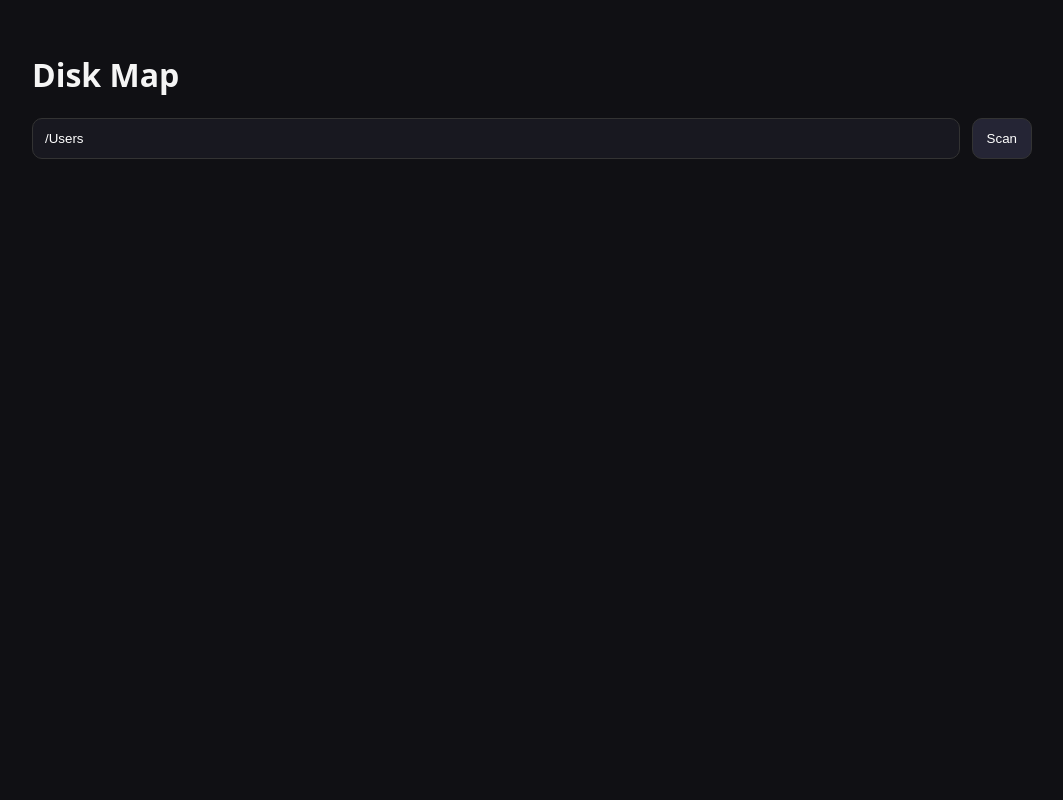
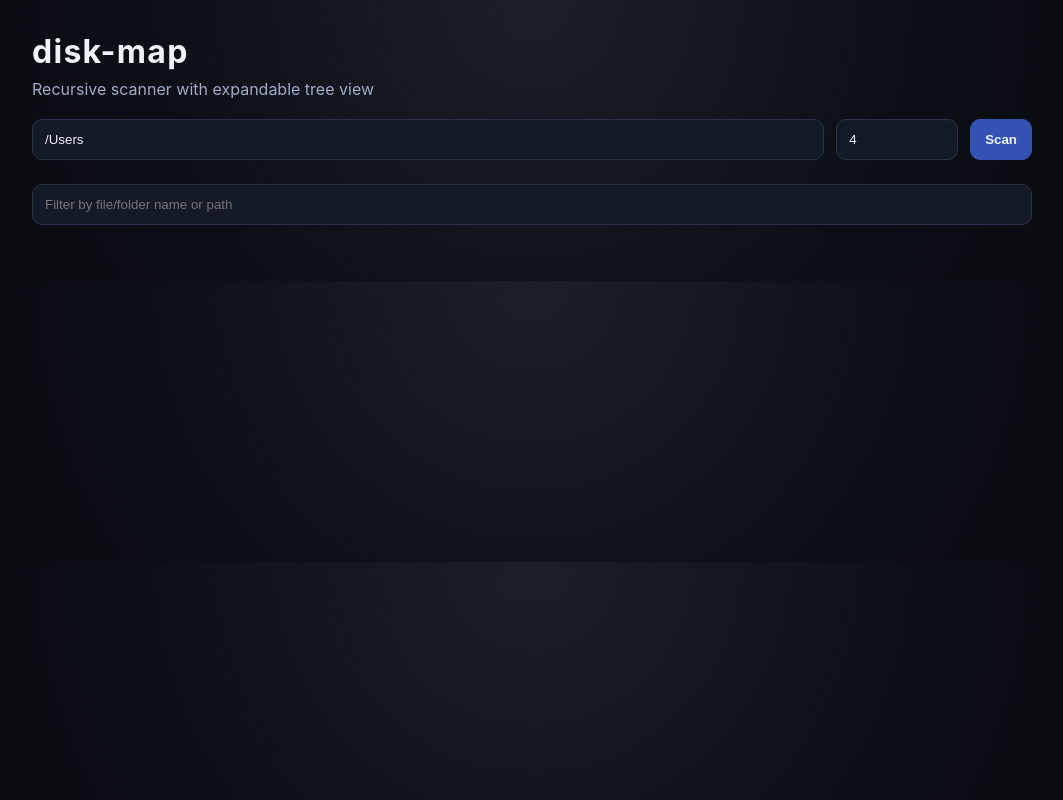
Before and after one commit to buluma/disk-map, a React (Vite) app: page / in a window 1280 px wide. Shown: the whole page, without its empty margins (108-1171 px from the left). Built offline with nearby package versions, Linux system fonts and the light colour scheme.

Commit message:
feat: improve scanner UI and persistence

```diff
--- a/src/App.css
+++ b/src/App.css
@@ -1,14 +1,28 @@
 body {
   margin: 0;
-  font-family: system-ui, sans-serif;
-  background: #101014;
-  color: #f5f5f5;
+  font-family:
+    "SF Pro Text",
+    "Inter",
+    "Segoe UI",
+    sans-serif;
+  background: radial-gradient(circle at top, #1b1f2a 0%, #0c0f15 55%, #080a0f 100%);
+  color: #eef2ff;
 }
 
 .app {
   max-width: 1000px;
   margin: 0 auto;
   padding: 32px;
+}
+
+h1 {
+  margin: 0;
+  letter-spacing: 0.04em;
+}
+
+.subtitle {
+  margin: 8px 0 20px;
+  color: #a0acc8;
 }
 
 .toolbar {
@@ -21,17 +35,36 @@ input {
   flex: 1;
   padding: 12px;
   border-radius: 10px;
-  border: 1px solid #333;
-  background: #181820;
-  color: #fff;
+  border: 1px solid #2a3349;
+  background: #141a26;
+  color: #eef2ff;
+  outline: none;
+}
+
+.depth-input {
+  width: 96px;
+  flex: 0 0 96px;
+}
+
+input:focus {
+  border-color: #4b73ff;
+  box-shadow: 0 0 0 2px rgba(75, 115, 255, 0.25);
+}
+
+mark {
+  background: rgba(95, 145, 255, 0.35);
+  color: #eef2ff;
+  border-radius: 4px;
+  padding: 0 2px;
 }
 
 button {
   padding: 10px 14px;
   border-radius: 10px;
-  border: 1px solid #333;
-  background: #252535;
-  color: #fff;
+  border: 1px solid #3352b3;
+  background: #3352b3;
+  color: #eef2ff;
+  font-weight: 600;
   cursor: pointer;
 }
 
@@ -41,10 +74,58 @@ button:disabled {
 }
 
 .results {
-  border: 1px solid #2c2c36;
+  border: 1px solid #222d46;
   border-radius: 14px;
   overflow: hidden;
-  background: #15151d;
+  background: #101624;
+  box-shadow: 0 20px 48px rgba(0, 0, 0, 0.28);
+}
+
+.summary {
+  border: 1px solid #222d46;
+  border-radius: 14px;
+  background: #101624;
+  margin-bottom: 16px;
+  overflow: hidden;
+}
+
+.summary-head {
+  display: flex;
+  justify-content: space-between;
+  align-items: center;
+  padding: 12px 14px;
+  border-bottom: 1px solid #1a253b;
+}
+
+.summary-head h2 {
+  margin: 0;
+  font-size: 14px;
+  font-weight: 600;
+}
+
+.summary-head span {
+  color: #a0acc8;
+  font-size: 12px;
+}
+
+.summary-list {
+  display: grid;
+}
+
+.summary-row {
+  display: flex;
+  align-items: center;
+  gap: 10px;
+  padding: 8px 12px;
+  border-bottom: 1px solid #1a253b;
+}
+
+.summary-row:last-child {
+  border-bottom: 0;
+}
+
+.summary-name {
+  flex: 1;
 }
 
 .node-row {
@@ -52,7 +133,46 @@ button:disabled {
   align-items: center;
   gap: 10px;
   padding: 8px 12px;
-  border-bottom: 1px solid #24242d;
+  border-bottom: 1px solid #1a253b;
+}
+
+.toggle {
+  min-width: 24px;
+  height: 24px;
+  padding: 0;
+  border-radius: 6px;
+  border: 1px solid #25345a;
+  background: #111b31;
+  color: #c8d3f4;
+  font-weight: 500;
+}
+
+.toggle:disabled {
+  border-color: #1a253b;
+  background: #0d1423;
+  color: #5f6f99;
+}
+
+.type-pill {
+  min-width: 36px;
+  padding: 2px 6px;
+  border-radius: 999px;
+  border: 1px solid transparent;
+  font-size: 10px;
+  letter-spacing: 0.04em;
+  text-align: center;
+}
+
+.type-pill.dir {
+  background: rgba(76, 124, 255, 0.18);
+  border-color: rgba(76, 124, 255, 0.45);
+  color: #b6c9ff;
+}
+
+.type-pill.file {
+  background: rgba(85, 180, 155, 0.15);
+  border-color: rgba(85, 180, 155, 0.4);
+  color: #a8e4d5;
 }
 
 .name {
@@ -60,10 +180,14 @@ button:disabled {
 }
 
 .size {
-  color: #b6b6c8;
+  color: #acbadb;
   font-variant-numeric: tabular-nums;
 }
 
 .error {
-  color: #ff7b7b;
+  color: #ff9a9a;
 }
+
+.empty {
+  color: #a0acc8;
+}
--- a/src/App.tsx
+++ b/src/App.tsx
@@ -1,4 +1,4 @@
-import { useState } from "react";
+import { type ReactNode, useEffect, useState } from "react";
 import { invoke } from "@tauri-apps/api/core";
 import "./App.css";
 
@@ -10,10 +10,16 @@ type DiskNode = {
   children: DiskNode[];
 };
 
+const STORAGE_KEYS = {
+  path: "disk-map:path",
+  maxDepth: "disk-map:max-depth",
+  filterQuery: "disk-map:filter-query",
+} as const;
+
 function formatBytes(bytes: number) {
   if (bytes === 0) return "0 B";
 
-  let units = ["B", "KB", "MB", "GB", "TB"];
+  let units = ["B", "KB", "MB", "GB", "TB", "PB"];
   let size = bytes;
   let index = 0;
 
@@ -22,36 +28,172 @@ function formatBytes(bytes: number) {
     index++;
   }
 
-  return Math.round(size) + " " + units[index];
+  let formatted = size >= 10 ? size.toFixed(1) : size.toFixed(2);
+  return `${formatted} ${units[index]}`;
 }
 
-function NodeView({ node, level = 0 }: { node: DiskNode; level?: number }) {
+function highlightMatch(text: string, query: string): ReactNode {
+  let q = query.trim();
+  if (!q) return text;
+
+  let lowerText = text.toLowerCase();
+  let lowerQuery = q.toLowerCase();
+  let index = lowerText.indexOf(lowerQuery);
+
+  if (index < 0) return text;
+
+  let before = text.slice(0, index);
+  let match = text.slice(index, index + q.length);
+  let after = text.slice(index + q.length);
+
+  return (
+    <>
+      {before}
+      <mark>{match}</mark>
+      {after}
+    </>
+  );
+}
+
+function filterTree(node: DiskNode, query: string): DiskNode | null {
+  let q = query.trim().toLowerCase();
+  if (!q) return node;
+
+  let selfMatch = node.name.toLowerCase().includes(q) || node.path.toLowerCase().includes(q);
+  let filteredChildren = node.children
+    .map((child) => filterTree(child, q))
+    .filter((child): child is DiskNode => child !== null);
+
+  if (!selfMatch && filteredChildren.length === 0) {
+    return null;
+  }
+
+  return {
+    ...node,
+    children: filteredChildren,
+  };
+}
+
+function NodeView({
+  node,
+  level = 0,
+  filterQuery,
+}: {
+  node: DiskNode;
+  level?: number;
+  filterQuery: string;
+}) {
   let [open, setOpen] = useState(level < 1);
+  let hasChildren = node.children.length > 0;
 
   return (
     <div className="node">
       <div className="node-row" style={{ paddingLeft: level * 18 }}>
-        <button onClick={() => setOpen(!open)} disabled={!node.children.length}>
-          {node.children.length ? (open ? "−" : "+") : " "}
+        <button
+          className="toggle"
+          onClick={() => setOpen(!open)}
+          disabled={!hasChildren}
+          aria-label={open ? "Collapse node" : "Expand node"}
+        >
+          {hasChildren ? (open ? "−" : "+") : "•"}
         </button>
 
-        <span className="name">{node.name}</span>
+        <span className={`type-pill ${node.is_dir ? "dir" : "file"}`}>
+          {node.is_dir ? "DIR" : "FILE"}
+        </span>
+        <span className="name" title={node.path}>
+          {highlightMatch(node.name, filterQuery)}
+        </span>
         <span className="size">{formatBytes(node.size)}</span>
       </div>
 
       {open &&
         node.children.map((child) => (
-          <NodeView key={child.path} node={child} level={level + 1} />
+          <NodeView
+            key={child.path}
+            node={child}
+            level={level + 1}
+            filterQuery={filterQuery}
+          />
         ))}
     </div>
   );
 }
 
+function TopLargest({
+  root,
+  limit = 8,
+}: {
+  root: DiskNode;
+  limit?: number;
+}) {
+  let largest = [...root.children].sort((a, b) => b.size - a.size).slice(0, limit);
+
+  if (largest.length === 0) return null;
+
+  return (
+    <section className="summary">
+      <div className="summary-head">
+        <h2>Largest items in {root.name}</h2>
+        <span>Top {largest.length}</span>
+      </div>
+      <div className="summary-list">
+        {largest.map((item) => (
+          <div className="summary-row" key={item.path}>
+            <span className={`type-pill ${item.is_dir ? "dir" : "file"}`}>
+              {item.is_dir ? "DIR" : "FILE"}
+            </span>
+            <span className="summary-name" title={item.path}>
+              {item.name}
+            </span>
+            <span className="size">{formatBytes(item.size)}</span>
+          </div>
+        ))}
+      </div>
+    </section>
+  );
+}
+
 export default function App() {
   let [path, setPath] = useState("/Users");
+  let [filterQuery, setFilterQuery] = useState("");
+  let [maxDepth, setMaxDepth] = useState(4);
   let [tree, setTree] = useState<DiskNode | null>(null);
   let [loading, setLoading] = useState(false);
   let [error, setError] = useState("");
+  let filteredTree = tree ? filterTree(tree, filterQuery) : null;
+
+  useEffect(() => {
+    let storedPath = localStorage.getItem(STORAGE_KEYS.path);
+    if (storedPath && storedPath.trim()) {
+      setPath(storedPath);
+    }
+
+    let storedMaxDepth = localStorage.getItem(STORAGE_KEYS.maxDepth);
+    if (storedMaxDepth) {
+      let parsed = Number(storedMaxDepth);
+      if (!Number.isNaN(parsed)) {
+        setMaxDepth(Math.min(12, Math.max(1, Math.floor(parsed))));
+      }
+    }
+
+    let storedFilterQuery = localStorage.getItem(STORAGE_KEYS.filterQuery);
+    if (storedFilterQuery) {
+      setFilterQuery(storedFilterQuery);
+    }
+  }, []);
+
+  useEffect(() => {
+    localStorage.setItem(STORAGE_KEYS.path, path);
+  }, [path]);
+
+  useEffect(() => {
+    localStorage.setItem(STORAGE_KEYS.maxDepth, String(maxDepth));
+  }, [maxDepth]);
+
+  useEffect(() => {
+    localStorage.setItem(STORAGE_KEYS.filterQuery, filterQuery);
+  }, [filterQuery]);
 
   async function scan() {
     setLoading(true);
@@ -59,7 +201,7 @@ export default function App() {
     setTree(null);
 
     try {
-      let result = await invoke<DiskNode>("scan_directory", { path });
+      let result = await invoke<DiskNode>("scan_directory", { path, maxDepth });
       setTree(result);
     } catch (err) {
       setError(String(err));
@@ -70,21 +212,58 @@ export default function App() {
 
   return (
     <main className="app">
-      <h1>Disk Map</h1>
+      <h1>disk-map</h1>
+      <p className="subtitle">Recursive scanner with expandable tree view</p>
 
       <div className="toolbar">
-        <input value={path} onChange={(e) => setPath(e.target.value)} />
+        <input
+          value={path}
+          onChange={(e) => setPath(e.target.value)}
+          placeholder="/Users/yourname"
+          spellCheck={false}
+        />
+        <input
+          className="depth-input"
+          type="number"
+          min={1}
+          max={12}
+          value={maxDepth}
+          onChange={(e) => {
+            let next = Number(e.target.value);
+            if (Number.isNaN(next)) return;
+            setMaxDepth(Math.min(12, Math.max(1, Math.floor(next))));
+          }}
+          aria-label="Max scan depth"
+          title="Max scan depth"
+        />
         <button onClick={scan} disabled={loading}>
           {loading ? "Scanning..." : "Scan"}
         </button>
       </div>
 
+      <div className="toolbar">
+        <input
+          value={filterQuery}
+          onChange={(e) => setFilterQuery(e.target.value)}
+          placeholder="Filter by file/folder name or path"
+          spellCheck={false}
+          disabled={!tree}
+        />
+      </div>
+
       {error && <p className="error">{error}</p>}
 
-      {tree && (
-        <section className="results">
-          <NodeView node={tree} />
-        </section>
+      {filteredTree && (
+        <>
+          <TopLargest root={filteredTree} />
+          <section className="results">
+            <NodeView node={filteredTree} filterQuery={filterQuery} />
+          </section>
+        </>
+      )}
+
+      {tree && !filteredTree && (
+        <p className="empty">No results for "{filterQuery}".</p>
       )}
     </main>
   );
```
Also changed, not shown: 2 other files (tests, documents, lock files or other folders).
